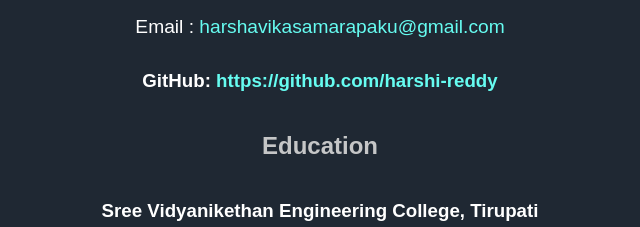
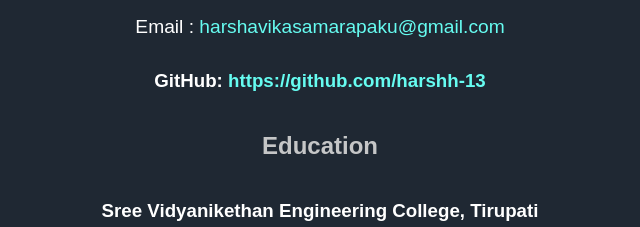
Before and after one commit to harshh-13/harshh-13.github.io, a plain HTML site: page resume.html in a window 1280 px wide. Shown: the part 475-702 px from the top of the page, 320-960 px from the left. Drawn offline with Linux system fonts and the light colour scheme.

Commit message:
Update resume.html

```diff
--- a/resume.html
+++ b/resume.html
@@ -22,7 +22,7 @@
 
     <p>Email : <a href="mailto:harshavikasamarapaku@gmail.com" target="_blank">harshavikasamarapaku@gmail.com</a></p>
 
-    <h3>GitHub: <a href="https://github.com/harshi-reddy" target="_blank">https://github.com/harshi-reddy</a></h3>
+    <h3>GitHub: <a href="https://github.com/harshi-reddy" target="_blank">https://github.com/harshh-13</a></h3>
 
     <h2>Education</h2>
 
```
